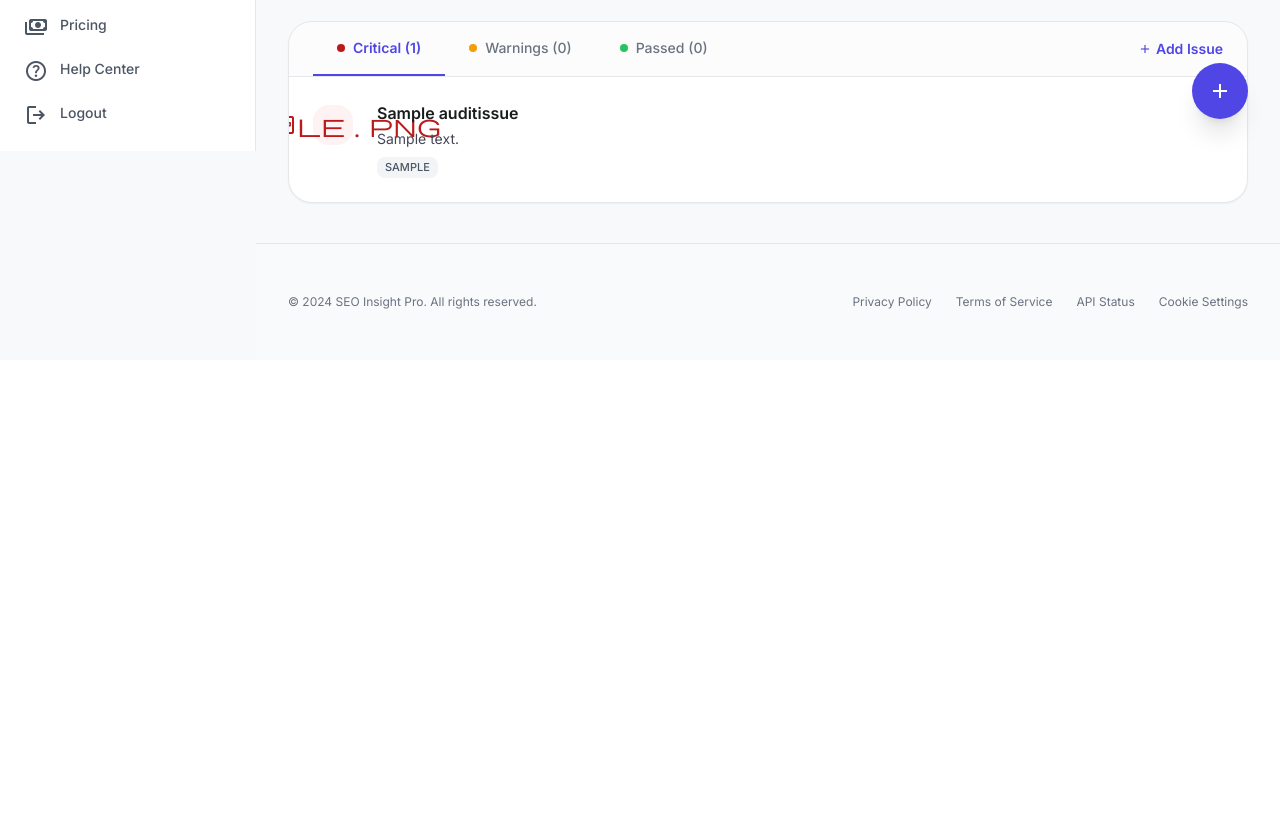
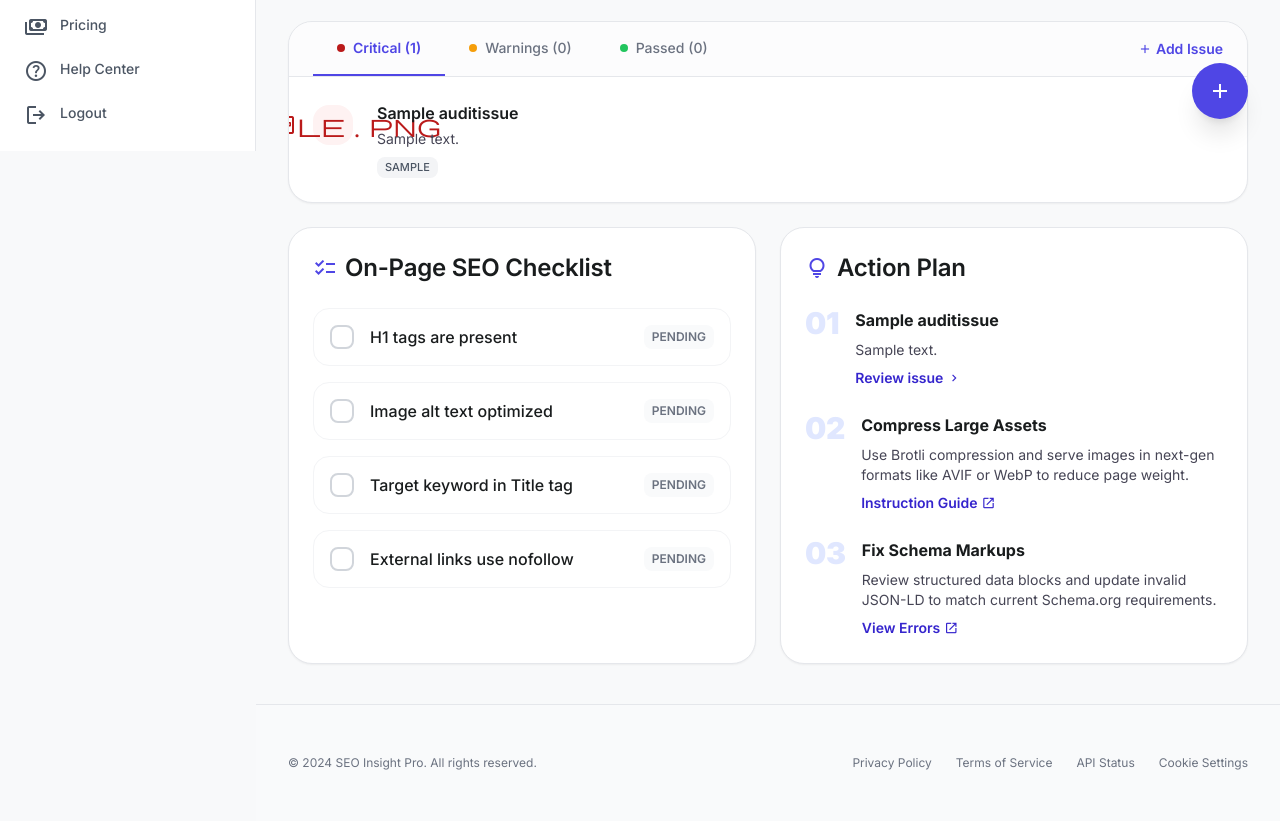
Before and after one commit to MehediMK/SEOLyzer, a Django app: page /audit/ in a window 1280 px wide. Shown: the part 649-1470 px from the top of the page. Before the commit the page ends 958 px from the top, so only its background shows below. Run offline with Django 5.2, Linux system fonts and the light colour scheme; a user stored in the database is signed in; tables that the repository leaves empty hold one stand-in row (values such as "Sample post"); some libraries are stand-ins or nearby versions.

Commit message:
[Improve] Improved seo audit and analyze and dashboard functionalities and update add project functionalities

```diff
--- a/dashboard/views.py
+++ b/dashboard/views.py
@@ -30,6 +30,86 @@ def get_user_project(request, pk=None):
     return qs.first()
 
 
+def _analysis_session_snapshot(result):
+    return {
+        'url': result.get('url', ''),
+        'final_url': result.get('final_url', ''),
+        'score': result.get('score', 0),
+        'score_label': result.get('score_label', ''),
+        'issues': result.get('issues', []),
+        'pagespeed': result.get('pagespeed') or {},
+    }
+
+
+def _issue_icon(issue_type):
+    return {
+        'critical': 'error',
+        'warning': 'warning',
+        'passed': 'check_circle',
+    }.get(issue_type, 'error')
+
+
+def _issue_category(message):
+    message = message.lower()
+    if 'title' in message or 'meta' in message or 'h1' in message or 'canonical' in message:
+        return 'On-Page'
+    if 'image' in message or 'alt' in message:
+        return 'Accessibility'
+    if 'ssl' in message or 'https' in message:
+        return 'Security'
+    if 'redirect' in message:
+        return 'Crawlability'
+    return 'Technical'
+
+
+def _save_analysis_to_project(project, analysis):
+    issues = analysis.get('issues', [])
+    pagespeed = analysis.get('pagespeed') or {}
+    critical_count = sum(1 for issue in issues if issue.get('type') == 'critical')
+    warning_count = sum(1 for issue in issues if issue.get('type') == 'warning')
+    passed_count = sum(1 for issue in issues if issue.get('type') == 'passed')
+    recommendation = next(
+        (issue.get('msg', '') for issue in issues if issue.get('type') in ('critical', 'warning')),
+        'Keep monitoring this site for new SEO opportunities.',
+    )
+
+    audit, _ = AuditResult.objects.update_or_create(
+        project=project,
+        defaults={
+            'health_score': analysis.get('score') or 0,
+            'total_errors': critical_count,
+            'total_warnings': warning_count,
+            'total_passed': passed_count,
+            'passed_core_web_vitals': (pagespeed.get('performance', 100) or 0) >= 80,
+            'lcp_value': pagespeed.get('lcp', 'N/A'),
+            'fid_value': pagespeed.get('fid', 'N/A'),
+            'cls_value': pagespeed.get('cls', 'N/A'),
+            'quick_recommendation': recommendation,
+        },
+    )
+    audit.issues.all().delete()
+
+    for issue in issues:
+        message = issue.get('msg', 'SEO audit check')
+        AuditIssue.objects.create(
+            audit=audit,
+            severity=issue.get('type', 'warning'),
+            title=message[:255],
+            description=message,
+            category=_issue_category(message),
+            icon=_issue_icon(issue.get('type')),
+        )
+
+    return audit
+
+
+def _create_project_audit(project, analysis=None):
+    if not analysis:
+        return AuditResult.objects.create(project=project)
+
+    return _save_analysis_to_project(project, analysis)
+
+
 # ───────────────────────────────────────────────
 # PROJECT SWITCHER
 # ───────────────────────────────────────────────
@@ -49,9 +129,18 @@ def create_project(request):
             project = form.save(commit=False)
             project.user = request.user
             project.save()
-            # Auto-create empty audit
-            AuditResult.objects.create(project=project)
+            analysis = None
+            if request.POST.get('source') == 'url_analyzer':
+                analysis = request.session.get('last_url_analysis')
+                posted_domain = request.POST.get('domain', '')
+                analysis_urls = {analysis.get('url'), analysis.get('final_url')} if analysis else set()
+                if posted_domain not in analysis_urls:
+                    analysis = None
+            _create_project_audit(project, analysis)
             request.session['active_project_pk'] = project.pk
+            if analysis:
+                messages.success(request, f'Project "{project.name}" created with the latest audit analysis.')
+                return redirect('seo_audit')
             messages.success(request, f'Project "{project.name}" created! Analyze it now.')
             return redirect('dashboard')
         else:
@@ -83,6 +172,12 @@ def analyze_url(request):
     result = None
     error = None
     url = ''
+    save_project = None
+    project_pk = request.POST.get('project') if request.method == 'POST' else request.GET.get('project')
+    if project_pk:
+        save_project = Project.objects.filter(user=request.user, pk=project_pk).first()
+        if save_project:
+            url = save_project.domain
 
     if request.method == 'POST':
         url = request.POST.get('url', '').strip()
@@ -96,6 +191,12 @@ def analyze_url(request):
                 # Optionally fetch PageSpeed if API key is set
                 if settings.GOOGLE_PAGESPEED_API_KEY:
                     result['pagespeed'] = _fetch_pagespeed(url)
+                analysis = _analysis_session_snapshot(result)
+                request.session['last_url_analysis'] = analysis
+                if save_project:
+                    _save_analysis_to_project(save_project, analysis)
+                    request.session['active_project_pk'] = save_project.pk
+                    messages.success(request, f'Audit results saved to "{save_project.name}".')
             except Exception as e:
                 error = f'Could not analyze URL: {str(e)}'
 
@@ -104,6 +205,7 @@ def analyze_url(request):
         'result': result,
         'error': error,
         'projects': Project.objects.filter(user=request.user),
+        'save_project': save_project,
     })
 
 
@@ -195,6 +297,7 @@ def _scrape_url(url):
     return {
         'url': url,
         'final_url': resp.url,
+        'project_name': parsed.netloc or url,
         'status_code': resp.status_code,
         'title': title,
         'title_length': len(title),
@@ -252,6 +355,126 @@ def _fetch_pagespeed(url):
         return None
 
 
+def _checklist_style(status):
+    styles = {
+        'passed': {
+            'badge': 'PASSED',
+            'row_class': 'border-gray-100 hover:border-primary/20',
+            'box_class': 'border-green-500 bg-green-50',
+            'icon': 'check',
+            'icon_class': 'text-green-600',
+            'badge_class': 'text-green-600 bg-green-50',
+        },
+        'required': {
+            'badge': 'REQUIRED',
+            'row_class': 'border-error/20 bg-red-50/20',
+            'box_class': 'border-error',
+            'icon': '',
+            'icon_class': '',
+            'badge_class': 'text-error bg-red-50',
+        },
+        'pending': {
+            'badge': 'PENDING',
+            'row_class': 'border-gray-100 hover:border-primary/20',
+            'box_class': 'border-gray-300',
+            'icon': '',
+            'icon_class': '',
+            'badge_class': 'text-gray-500 bg-gray-50',
+        },
+    }
+    return styles[status]
+
+
+def _issue_status(issue):
+    if not issue:
+        return 'pending'
+    if issue.severity == 'passed':
+        return 'passed'
+    if issue.severity == 'critical':
+        return 'required'
+    return 'pending'
+
+
+def _build_audit_checklist(audit):
+    rules = [
+        ('H1 tags are present', ('h1',)),
+        ('Image alt text optimized', ('image', 'alt')),
+        ('Target keyword in Title tag', ('title',)),
+        ('External links use nofollow', ('external', 'nofollow')),
+    ]
+    issues = list(audit.issues.all()) if audit else []
+    checklist = []
+
+    for label, terms in rules:
+        match = next(
+            (
+                issue for issue in issues
+                if all(
+                    term in f'{issue.title} {issue.description} {issue.category}'.lower()
+                    for term in terms
+                )
+            ),
+            None,
+        )
+        status = _issue_status(match)
+        item = {'label': label, 'status': status}
+        item.update(_checklist_style(status))
+        checklist.append(item)
+
+    return checklist
+
+
+def _build_action_plan(critical_issues, warning_issues):
+    issue_items = list(critical_issues[:3])
+    if len(issue_items) < 3:
+        issue_items.extend(list(warning_issues[:3 - len(issue_items)]))
+
+    plan = [
+        {
+            'number': f'{index:02}',
+            'title': issue.title,
+            'description': issue.description,
+            'link_label': 'Review issue',
+            'link_icon': 'chevron_right',
+            'link_url': '#tab-critical' if issue.severity == 'critical' else '#tab-warning',
+            'tab_name': issue.severity,
+        }
+        for index, issue in enumerate(issue_items, start=1)
+    ]
+
+    fallback_items = [
+        {
+            'title': 'Compress Large Assets',
+            'description': 'Use Brotli compression and serve images in next-gen formats like AVIF or WebP to reduce page weight.',
+            'link_label': 'Instruction Guide',
+            'link_icon': 'open_in_new',
+            'link_url': '#',
+        },
+        {
+            'title': 'Fix Schema Markups',
+            'description': 'Review structured data blocks and update invalid JSON-LD to match current Schema.org requirements.',
+            'link_label': 'View Errors',
+            'link_icon': 'open_in_new',
+            'link_url': '#',
+        },
+        {
+            'title': 'Consolidate Redirect Chains',
+            'description': 'Update source links so they point directly to the final destination URL and avoid multi-hop redirects.',
+            'link_label': 'Download List',
+            'link_icon': 'download',
+            'link_url': '#',
+        },
+    ]
+
+    for fallback in fallback_items:
+        if len(plan) >= 3:
+            break
+        fallback['number'] = f'{len(plan) + 1:02}'
+        plan.append(fallback)
+
+    return plan
+
+
 # ───────────────────────────────────────────────
 # DASHBOARD
 # ───────────────────────────────────────────────
@@ -281,14 +504,25 @@ def dashboard(request):
 @login_required
 def seo_audit(request):
     project = get_user_project(request)
+    critical_issues = AuditIssue.objects.none()
+    warning_issues = AuditIssue.objects.none()
+    passed_issues = AuditIssue.objects.none()
+    audit = None
     context = {'project': project, 'all_projects': Project.objects.filter(user=request.user)}
     if project:
         audit = getattr(project, 'audit', None)
         context['audit'] = audit
         if audit:
-            context['critical_issues'] = audit.issues.filter(severity='critical')
-            context['warning_issues'] = audit.issues.filter(severity='warning')
-            context['passed_issues'] = audit.issues.filter(severity='passed')
+            critical_issues = audit.issues.filter(severity='critical')
+            warning_issues = audit.issues.filter(severity='warning')
+            passed_issues = audit.issues.filter(severity='passed')
+    context.update({
+        'critical_issues': critical_issues,
+        'warning_issues': warning_issues,
+        'passed_issues': passed_issues,
+        'checklist_items': _build_audit_checklist(audit),
+        'action_plan_items': _build_action_plan(critical_issues, warning_issues),
+    })
     return render(request, 'dashboard/seo_audit.html', context)
 
 
--- a/templates/dashboard/seo_audit.html
+++ b/templates/dashboard/seo_audit.html
@@ -127,17 +127,17 @@
     <div class="bg-white border border-gray-200 rounded-xl shadow-sm overflow-hidden" x-data="{ tab: 'critical' }">
         <div class="border-b border-gray-200 bg-gray-50/50 flex items-center justify-between px-6">
             <nav aria-label="Tabs" class="flex">
-                <button onclick="showTab('critical', this)"
+                <button onclick="showTab('critical', this)" data-tab-name="critical"
                     class="tab-btn active-tab border-b-2 border-indigo-600 py-4 px-6 text-sm font-semibold text-indigo-600 flex items-center gap-2">
                     <span class="w-2 h-2 rounded-full bg-error"></span>
                     Critical ({{ critical_issues|length }})
                 </button>
-                <button onclick="showTab('warning', this)"
+                <button onclick="showTab('warning', this)" data-tab-name="warning"
                     class="tab-btn border-b-2 border-transparent py-4 px-6 text-sm font-medium text-gray-500 hover:text-gray-700 flex items-center gap-2 transition-colors">
                     <span class="w-2 h-2 rounded-full bg-amber-500"></span>
                     Warnings ({{ warning_issues|length }})
                 </button>
-                <button onclick="showTab('passed', this)"
+                <button onclick="showTab('passed', this)" data-tab-name="passed"
                     class="tab-btn border-b-2 border-transparent py-4 px-6 text-sm font-medium text-gray-500 hover:text-gray-700 flex items-center gap-2 transition-colors">
                     <span class="w-2 h-2 rounded-full bg-green-500"></span>
                     Passed ({{ passed_issues|length }})
@@ -239,6 +239,73 @@
         </div>
     </div><!-- end Issues Section -->
 
+    <!-- Two Column Layout: Recommendations & Checklist -->
+    <div class="grid grid-cols-1 lg:grid-cols-2 gap-6">
+
+        <!-- On-Page SEO Checklist -->
+        <div class="bg-white border border-gray-200 rounded-xl p-6 shadow-sm">
+            <h3 class="font-h3 text-h3 mb-6 flex items-center gap-2">
+                <span class="material-symbols-outlined text-indigo-600">checklist</span>
+                On-Page SEO Checklist
+            </h3>
+            <div class="space-y-4">
+                {% for item in checklist_items %}
+                <div class="flex items-center gap-4 p-4 border rounded-lg transition-all {{ item.row_class }}">
+                    <div class="h-6 w-6 shrink-0 rounded border-2 flex items-center justify-center {{ item.box_class }}">
+                        {% if item.icon %}
+                        <span class="material-symbols-outlined text-sm {{ item.icon_class }}">{{ item.icon }}</span>
+                        {% endif %}
+                    </div>
+                    <div class="flex-1 min-w-0">
+                        <span class="font-body-md font-medium text-on-surface">{{ item.label }}</span>
+                    </div>
+                    <span class="text-xs font-semibold px-2 py-1 rounded whitespace-nowrap {{ item.badge_class }}">{{ item.badge }}</span>
+                </div>
+                {% empty %}
+                <div class="p-8 text-center text-gray-500 border border-gray-100 rounded-lg">
+                    <span class="material-symbols-outlined text-4xl text-gray-300">checklist</span>
+                    <p class="mt-2 font-medium">No checklist data available.</p>
+                </div>
+                {% endfor %}
+            </div>
+        </div>
+
+        <!-- Strategic Recommendations -->
+        <div class="bg-white border border-gray-200 rounded-xl p-6 shadow-sm">
+            <h3 class="font-h3 text-h3 mb-6 flex items-center gap-2">
+                <span class="material-symbols-outlined text-indigo-600">lightbulb</span>
+                Action Plan
+            </h3>
+            <div class="space-y-6">
+                {% for item in action_plan_items %}
+                <div class="flex gap-4">
+                    <div class="text-h2 font-black text-indigo-100 leading-none">{{ item.number }}</div>
+                    <div class="space-y-2">
+                        <h4 class="font-body-md font-bold">{{ item.title }}</h4>
+                        <p class="text-sm text-on-surface-variant">{{ item.description }}</p>
+                        {% if item.tab_name %}
+                        <button type="button" onclick="showTab('{{ item.tab_name }}', document.querySelector('[data-tab-name={{ item.tab_name }}]'))" class="text-sm font-semibold text-primary inline-flex items-center gap-1">
+                            {{ item.link_label }}
+                            <span class="material-symbols-outlined text-sm">{{ item.link_icon }}</span>
+                        </button>
+                        {% else %}
+                        <a class="text-sm font-semibold text-primary inline-flex items-center gap-1" href="{{ item.link_url }}">
+                            {{ item.link_label }}
+                            <span class="material-symbols-outlined text-sm">{{ item.link_icon }}</span>
+                        </a>
+                        {% endif %}
+                    </div>
+                </div>
+                {% empty %}
+                <div class="p-8 text-center text-gray-500 border border-gray-100 rounded-lg">
+                    <span class="material-symbols-outlined text-4xl text-gray-300">task_alt</span>
+                    <p class="mt-2 font-medium">No action plan items available.</p>
+                </div>
+                {% endfor %}
+            </div>
+        </div>
+    </div>
+
 </div><!-- end space-y-lg -->
 
 <!-- Contextual FAB -->
```
Also changed, not shown: templates/dashboard/analyze_url.html (+24 -5 lines), templates/dashboard/dashboard.html (+4 -4 lines), templates/dashboard/project_form.html (+11 -0 lines).
